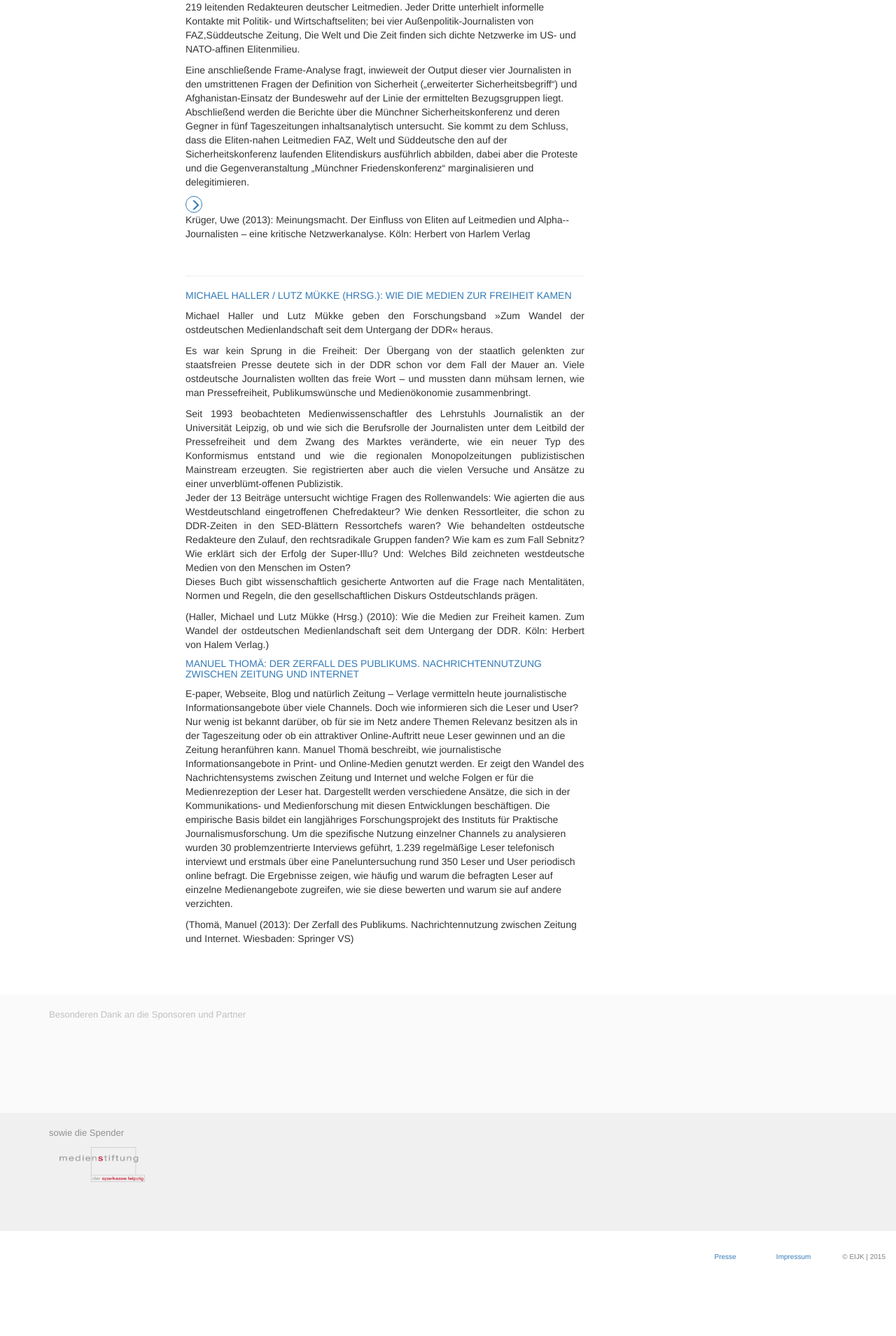
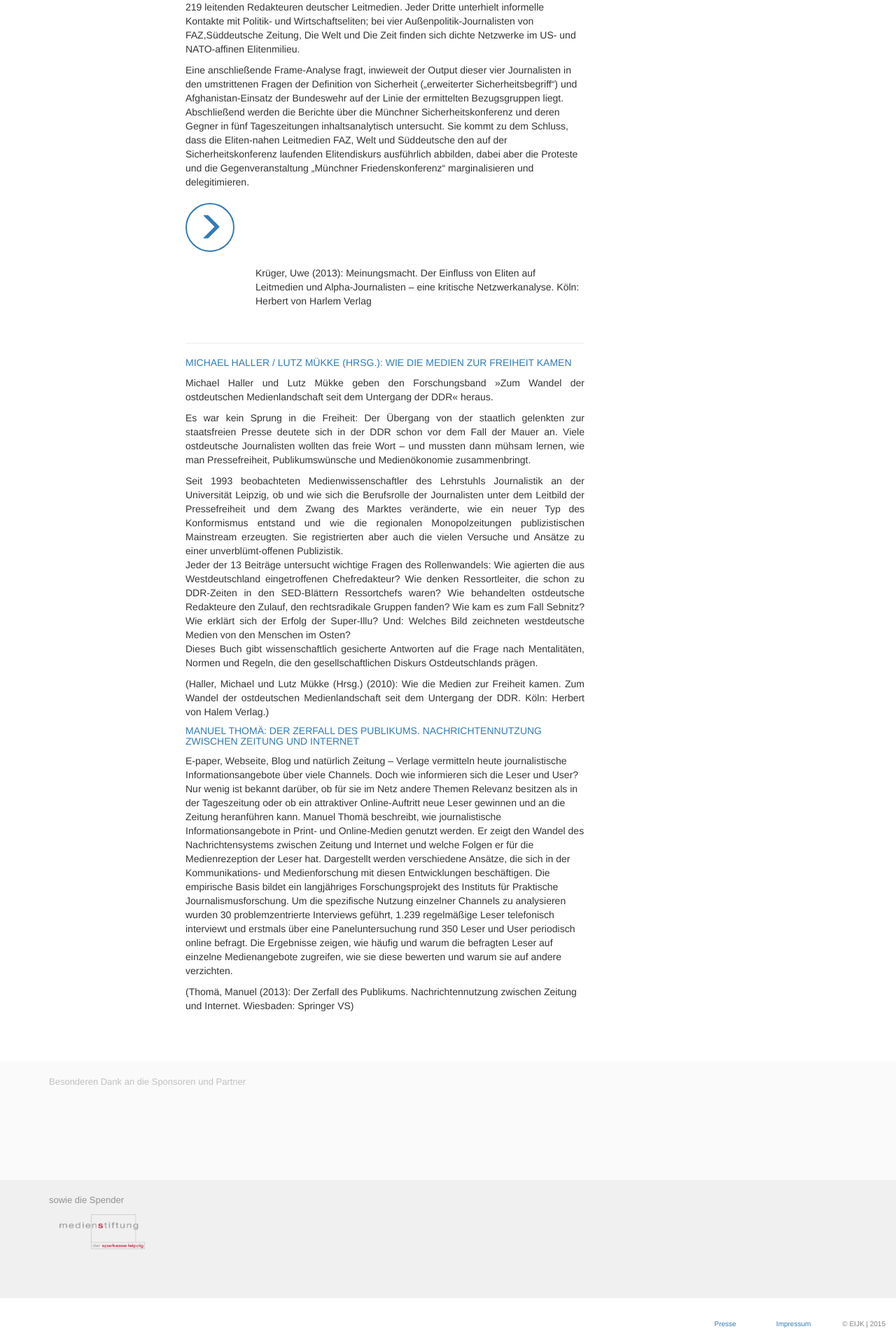
Before and after one commit to susedev/test, a Jekyll site: the page built from wir.html, in a window 1280 px wide. Shown: the part 2832-4741 px from the top of the page at 70% size. Built offline with Jekyll 4.4.1, drawn with Linux system fonts in a browser that asks for light colours; nearby versions of some CDN libraries; before the commit the page ends 4645 px from its top, so only the background shows below that.

Commit message:
Update wir.html

```diff
--- a/wir.html
+++ b/wir.html
@@ -72,9 +72,9 @@ title: Wir
 
 <p>Eine anschlie&szlig;ende Frame-Analyse fragt, inwieweit der Output dieser vier Journalisten in den umstrittenen Fragen der Definition von Sicherheit (&bdquo;erweiterter Sicherheitsbegriff&ldquo;) und Afghanistan-Einsatz der Bundeswehr auf der Linie der ermittelten Bezugsgruppen liegt. Abschlie&szlig;end werden die Berichte &uuml;ber die M&uuml;nchner Sicherheitskonferenz und deren Gegner in f&uuml;nf Tageszeitungen inhaltsanalytisch untersucht. Sie kommt zu dem Schluss, dass die Eliten-nahen Leitmedien FAZ, Welt und S&uuml;ddeutsche den auf der Sicherheitskonferenz laufenden Elitendiskurs ausf&uuml;hrlich abbilden, dabei aber die Proteste und die Gegenveranstaltung &bdquo;M&uuml;nchner Friedenskonferenz&ldquo; marginalisieren und delegitimieren.</p>
 
- <a class="btn btn-circle-2" href="http://www.halem-verlag.de/2013/meinungsmacht-und-elite-journalismus/"><span class="glyphicon glyphicon-menu-right" aria-hidden="true"></span></a>
+ <a class="btn btn-circle-3" href="http://www.halem-verlag.de/2013/meinungsmacht-und-elite-journalismus/"><span class="glyphicon glyphicon-menu-right" aria-hidden="true"></span></a>
 
-<p>Kr&uuml;ger, Uwe (2013): Meinungsmacht. Der Einfluss von Eliten auf Leitmedien und Alpha-&shy;Journalisten &ndash; eine kritische Netzwerkanalyse. K&ouml;ln: Herbert von Harlem Verlag</p>
+<p style="margin-left: 100px;">Kr&uuml;ger, Uwe (2013): Meinungsmacht. Der Einfluss von Eliten auf Leitmedien und Alpha-&shy;Journalisten &ndash; eine kritische Netzwerkanalyse. K&ouml;ln: Herbert von Harlem Verlag</p>
 
 <p>&nbsp;</p>
 
```
